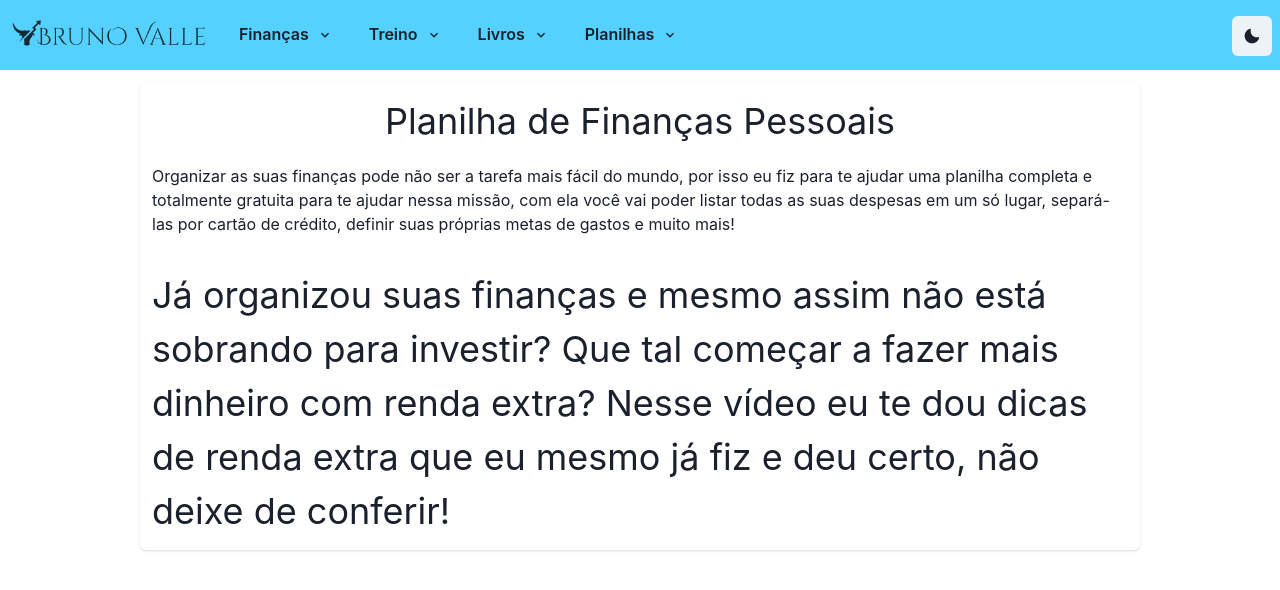
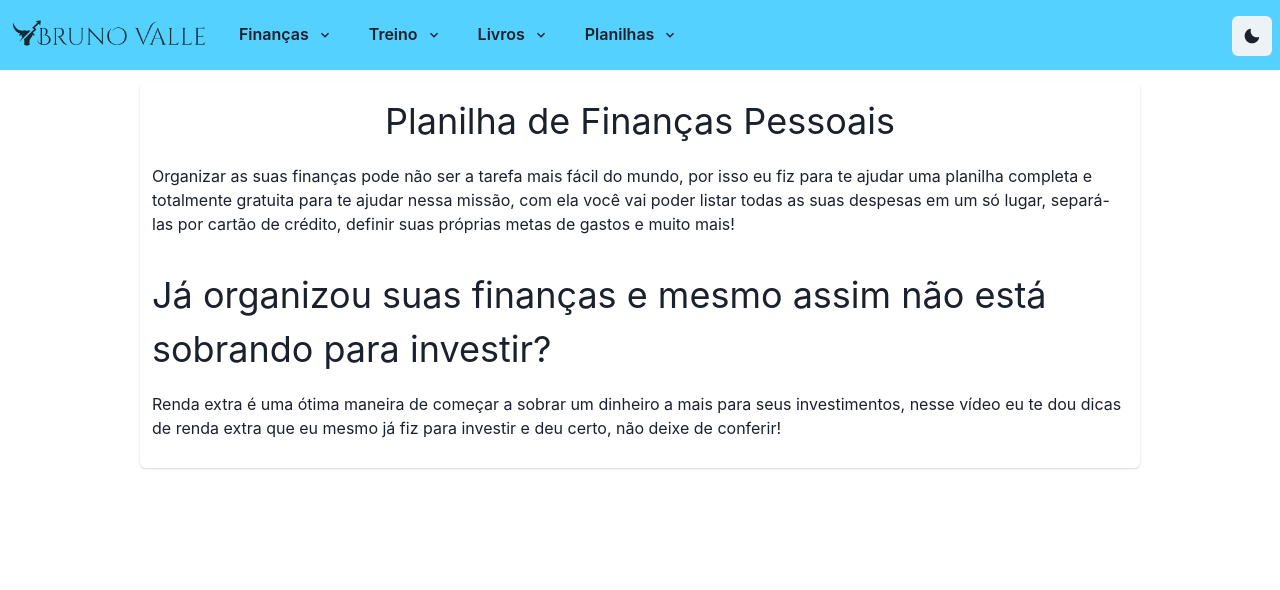
Before and after one commit to caiovsoares/valle, a Next.js app: page /planilhas/financaspessoais in a window 1280 px wide. Shown: the top 590 px of the page. Built offline with nearby package versions, Linux system fonts and the light colour scheme.

Commit message:
Update financaspessoais.tsx

```diff
--- a/src/pages/planilhas/financaspessoais.tsx
+++ b/src/pages/planilhas/financaspessoais.tsx
@@ -11,8 +11,11 @@ const financasPessoais = () => {
           metas de gastos e muito mais!
         </Text>
         <Text fontSize="4xl" mt={4}>
-          Já organizou suas finanças e mesmo assim não está sobrando para investir? Que tal começar a fazer mais dinheiro com renda extra?
-          Nesse vídeo eu te dou dicas de renda extra que eu mesmo já fiz e deu certo, não deixe de conferir!
+          Já organizou suas finanças e mesmo assim não está sobrando para investir?
+        </Text>
+        <Text my={4}>
+            Renda extra é uma ótima maneira de começar a sobrar um dinheiro a mais para seus investimentos, nesse vídeo eu te dou dicas de renda extra
+          que eu mesmo já fiz para investir e deu certo, não deixe de conferir!
         </Text>
       </Card>
     </Flex>
```
